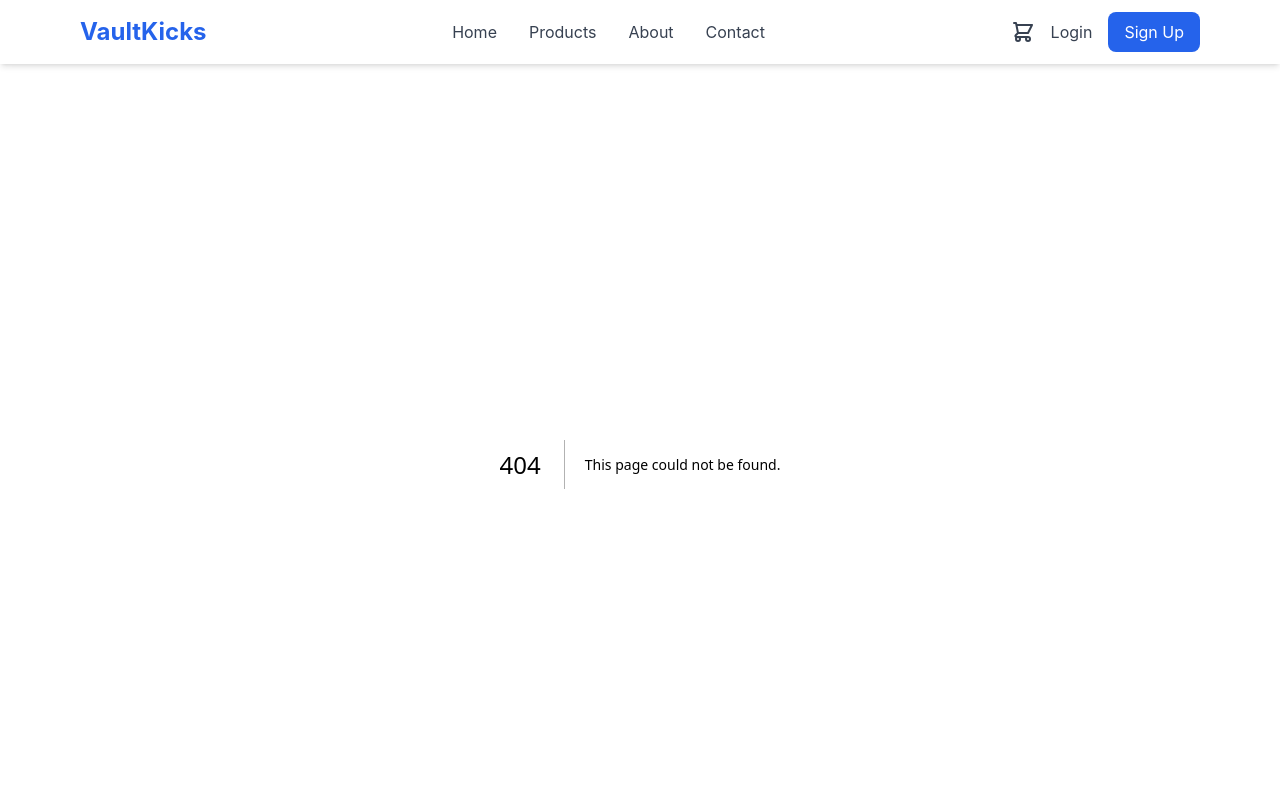
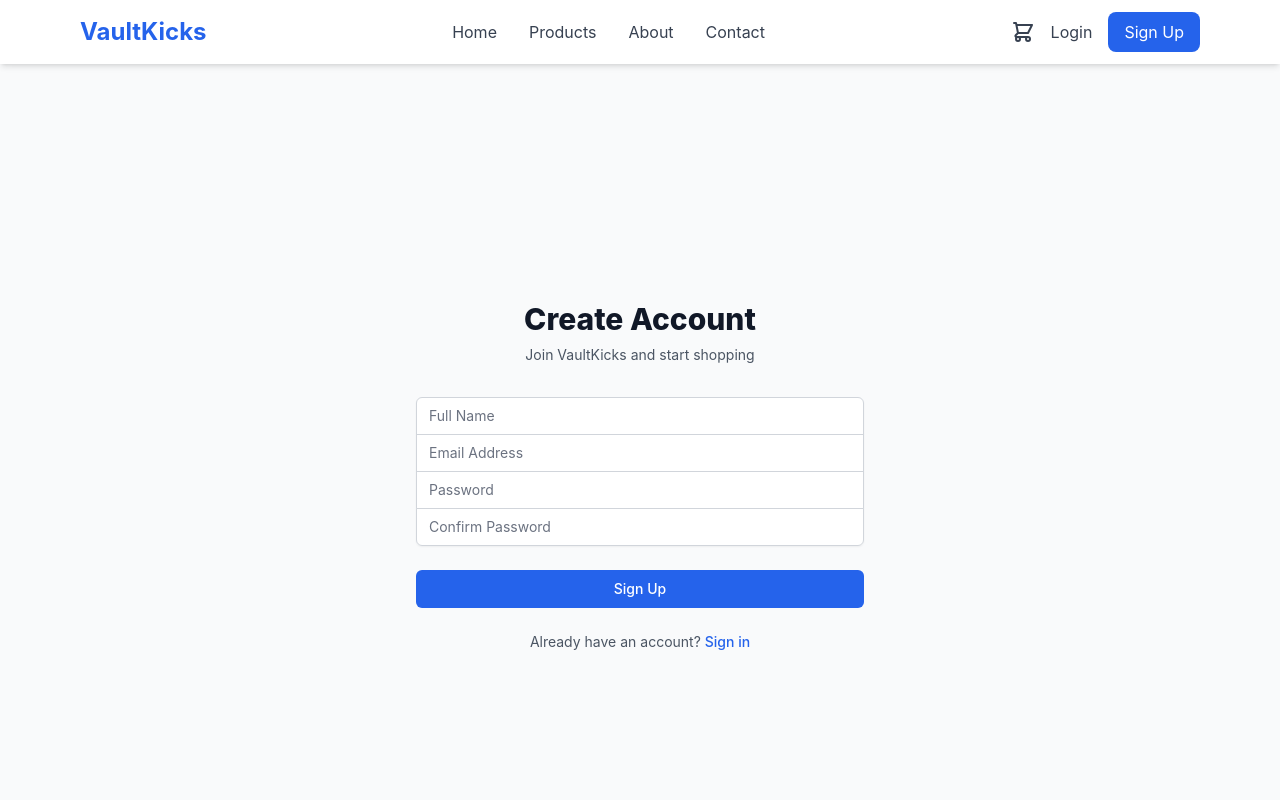
Before and after one commit to xtremegear0-gif/vaultkicks, a Next.js app: page /register in a window 1280 px wide. Before the commit this address had no page. Shown: the top 800 px of the page. Built offline with nearby package versions, Linux system fonts and the light colour scheme.

Commit message:
Add user registration page

```diff
--- /dev/null
+++ b/app/(auth)/register/page.tsx
@@ -0,0 +1,172 @@
+'use client'
+
+import { useState } from 'react'
+import Link from 'next/link'
+import { useRouter } from 'next/navigation'
+
+export default function RegisterPage() {
+  const router = useRouter()
+  const [formData, setFormData] = useState({
+    name: '',
+    email: '',
+    password: '',
+    confirmPassword: '',
+  })
+  const [error, setError] = useState('')
+  const [loading, setLoading] = useState(false)
+
+  const handleChange = (e: React.ChangeEvent<HTMLInputElement>) => {
+    const { name, value } = e.target
+    setFormData((prev) => ({
+      ...prev,
+      [name]: value,
+    }))
+  }
+
+  const handleSubmit = async (e: React.FormEvent<HTMLFormElement>) => {
+    e.preventDefault()
+    setError('')
+    setLoading(true)
+
+    try {
+      // Validation
+      if (!formData.name || !formData.email || !formData.password) {
+        setError('All fields are required')
+        return
+      }
+
+      if (formData.password !== formData.confirmPassword) {
+        setError('Passwords do not match')
+        return
+      }
+
+      if (formData.password.length < 6) {
+        setError('Password must be at least 6 characters')
+        return
+      }
+
+      const res = await fetch('/api/auth/register', {
+        method: 'POST',
+        headers: { 'Content-Type': 'application/json' },
+        body: JSON.stringify({
+          name: formData.name,
+          email: formData.email,
+          password: formData.password,
+        }),
+      })
+
+      if (!res.ok) {
+        const data = await res.json()
+        throw new Error(data.error || 'Registration failed')
+      }
+
+      // Redirect to login
+      router.push('/login?registered=true')
+    } catch (err: any) {
+      setError(err.message || 'Registration failed. Please try again.')
+    } finally {
+      setLoading(false)
+    }
+  }
+
+  return (
+    <div className="min-h-screen bg-gray-50 flex items-center justify-center py-12 px-4">
+      <div className="max-w-md w-full space-y-8">
+        <div>
+          <h2 className="mt-6 text-center text-3xl font-extrabold text-gray-900">
+            Create Account
+          </h2>
+          <p className="mt-2 text-center text-sm text-gray-600">
+            Join VaultKicks and start shopping
+          </p>
+        </div>
+
+        <form className="mt-8 space-y-6" onSubmit={handleSubmit}>
+          {error && (
+            <div className="rounded-md bg-red-50 p-4">
+              <p className="text-sm text-red-700">{error}</p>
+            </div>
+          )}
+
+          <div className="rounded-md shadow-sm -space-y-px">
+            <div>
+              <label htmlFor="name" className="sr-only">
+                Full Name
+              </label>
+              <input
+                id="name"
+                name="name"
+                type="text"
+                value={formData.name}
+                onChange={handleChange}
+                className="appearance-none rounded-none relative block w-full px-3 py-2 border border-gray-300 placeholder-gray-500 text-gray-900 rounded-t-md focus:outline-none focus:ring-blue-500 focus:border-blue-500 focus:z-10 sm:text-sm"
+                placeholder="Full Name"
+              />
+            </div>
+            <div>
+              <label htmlFor="email" className="sr-only">
+                Email Address
+              </label>
+              <input
+                id="email"
+                name="email"
+                type="email"
+                value={formData.email}
+                onChange={handleChange}
+                className="appearance-none rounded-none relative block w-full px-3 py-2 border border-gray-300 placeholder-gray-500 text-gray-900 focus:outline-none focus:ring-blue-500 focus:border-blue-500 focus:z-10 sm:text-sm"
+                placeholder="Email Address"
+              />
+            </div>
+            <div>
+              <label htmlFor="password" className="sr-only">
+                Password
+              </label>
+              <input
+                id="password"
+                name="password"
+                type="password"
+                value={formData.password}
+                onChange={handleChange}
+                className="appearance-none rounded-none relative block w-full px-3 py-2 border border-gray-300 placeholder-gray-500 text-gray-900 focus:outline-none focus:ring-blue-500 focus:border-blue-500 focus:z-10 sm:text-sm"
+                placeholder="Password"
+              />
+            </div>
+            <div>
+              <label htmlFor="confirmPassword" className="sr-only">
+                Confirm Password
+              </label>
+              <input
+                id="confirmPassword"
+                name="confirmPassword"
+                type="password"
+                value={formData.confirmPassword}
+                onChange={handleChange}
+                className="appearance-none rounded-none relative block w-full px-3 py-2 border border-gray-300 placeholder-gray-500 text-gray-900 rounded-b-md focus:outline-none focus:ring-blue-500 focus:border-blue-500 focus:z-10 sm:text-sm"
+                placeholder="Confirm Password"
+              />
+            </div>
+          </div>
+
+          <div>
+            <button
+              type="submit"
+              disabled={loading}
+              className="group relative w-full flex justify-center py-2 px-4 border border-transparent text-sm font-medium rounded-md text-white bg-blue-600 hover:bg-blue-700 focus:outline-none focus:ring-2 focus:ring-offset-2 focus:ring-blue-500 disabled:bg-gray-400"
+            >
+              {loading ? 'Creating Account...' : 'Sign Up'}
+            </button>
+          </div>
+
+          <div className="text-center">
+            <p className="text-sm text-gray-600">
+              Already have an account?{' '}
+              <Link href="/login" className="font-medium text-blue-600 hover:text-blue-500">
+                Sign in
+              </Link>
+            </p>
+          </div>
+        </form>
+      </div>
+    </div>
+  )
+}
```
